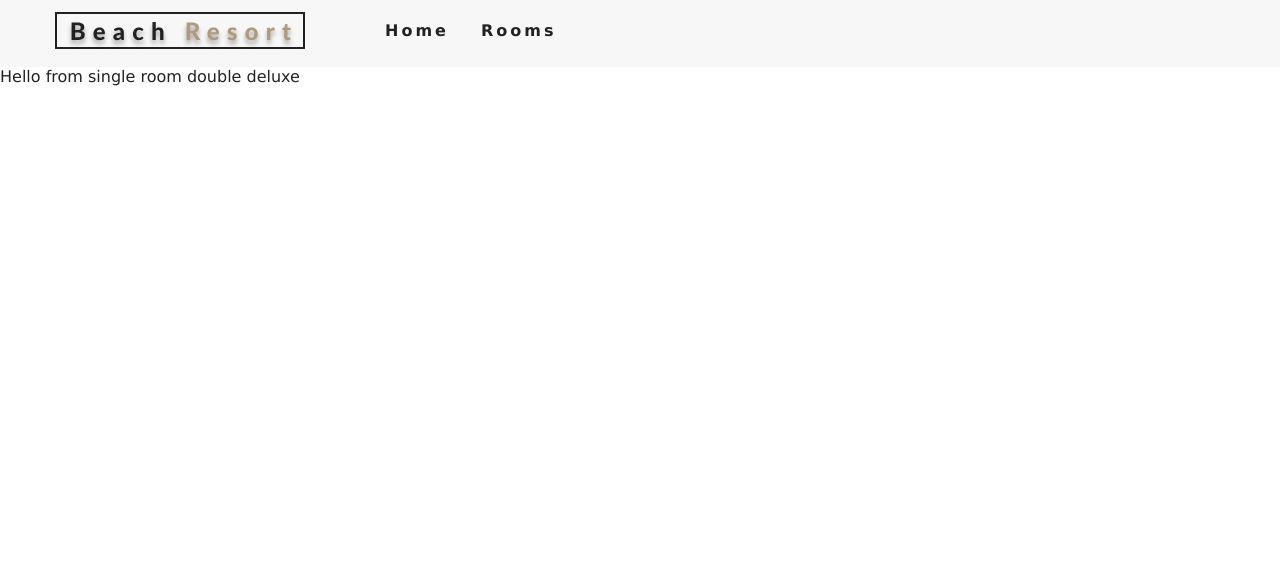
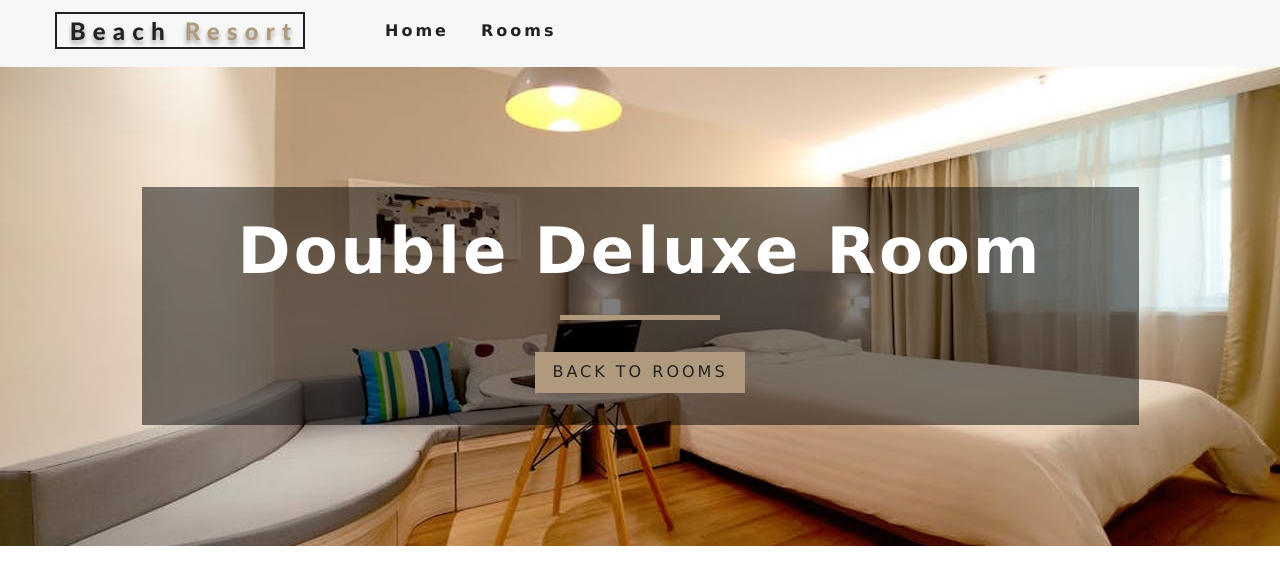
Before and after one commit to axtell5000/react-resort, a React (Create React App) app: page /rooms/double-deluxe in a window 1280 px wide. Shown: the top 584 px of the page. Built offline with nearby package versions, Linux system fonts and the light colour scheme.

Commit message:
destructuring data for singe room

```diff
--- a/src/pages/SingleRoom.js
+++ b/src/pages/SingleRoom.js
@@ -31,10 +31,16 @@
 			</div>
 		}
 
+		const {name, description, capacity, size, price, extras, breakfast, pets, images} = room;
+
 		return (
-			<div>
-				Hello from single room {room.name}
-			</div>
+			<Hero hero="roomsHero">
+				<Banner title={`${name} room`}>
+					<Link to="/rooms" className="btn-primary">
+						back to rooms
+					</Link>
+				</Banner>
+			</Hero>
 		);
 	}
 }
```
